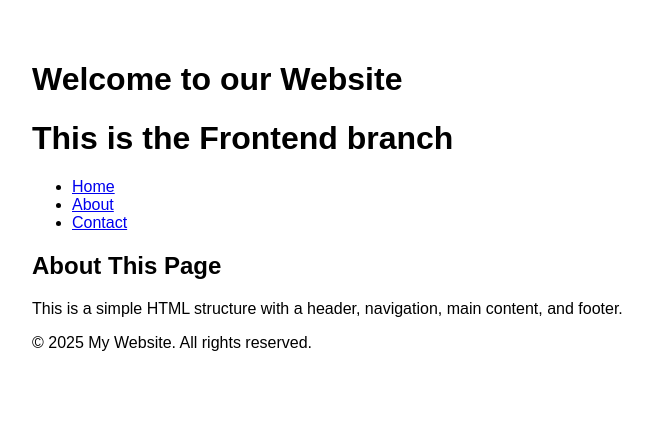
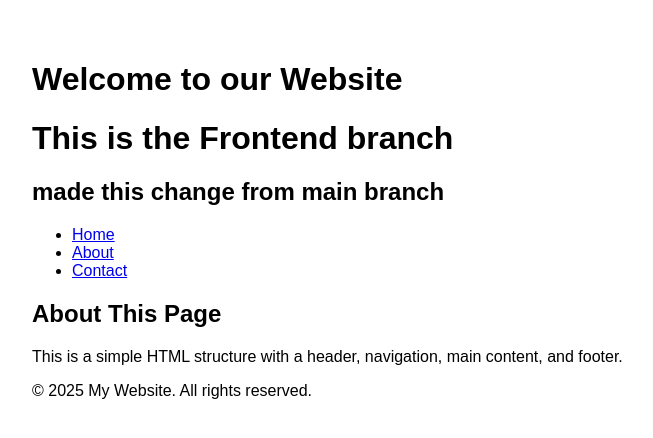
Before and after one commit to shrinithi95857/shrinithi95857, a plain HTML site: page index.html in a window 1280 px wide. Shown: the whole page, without its empty margins (8-661 px from the left). Drawn offline with Linux system fonts and the light colour scheme.

Commit message:
"fix:added a new line "

```diff
--- a/index.html
+++ b/index.html
@@ -3,7 +3,7 @@
 <head>
     <meta charset="UTF-8">
     <meta name="viewport" content="width=device-width, initial-scale=1.0">
-    <title>Our Webpage</title>
+    <title>My Webpage</title>
     <style>
         body {
             font-family: Arial, sans-serif;
@@ -17,6 +17,7 @@
     <header>
         <h1>Welcome to our Website</h1>
         <h1>This is the Frontend branch</h1>
+        <h2>made this change from main branch</h2>
     </header>
 
     <nav>
```
